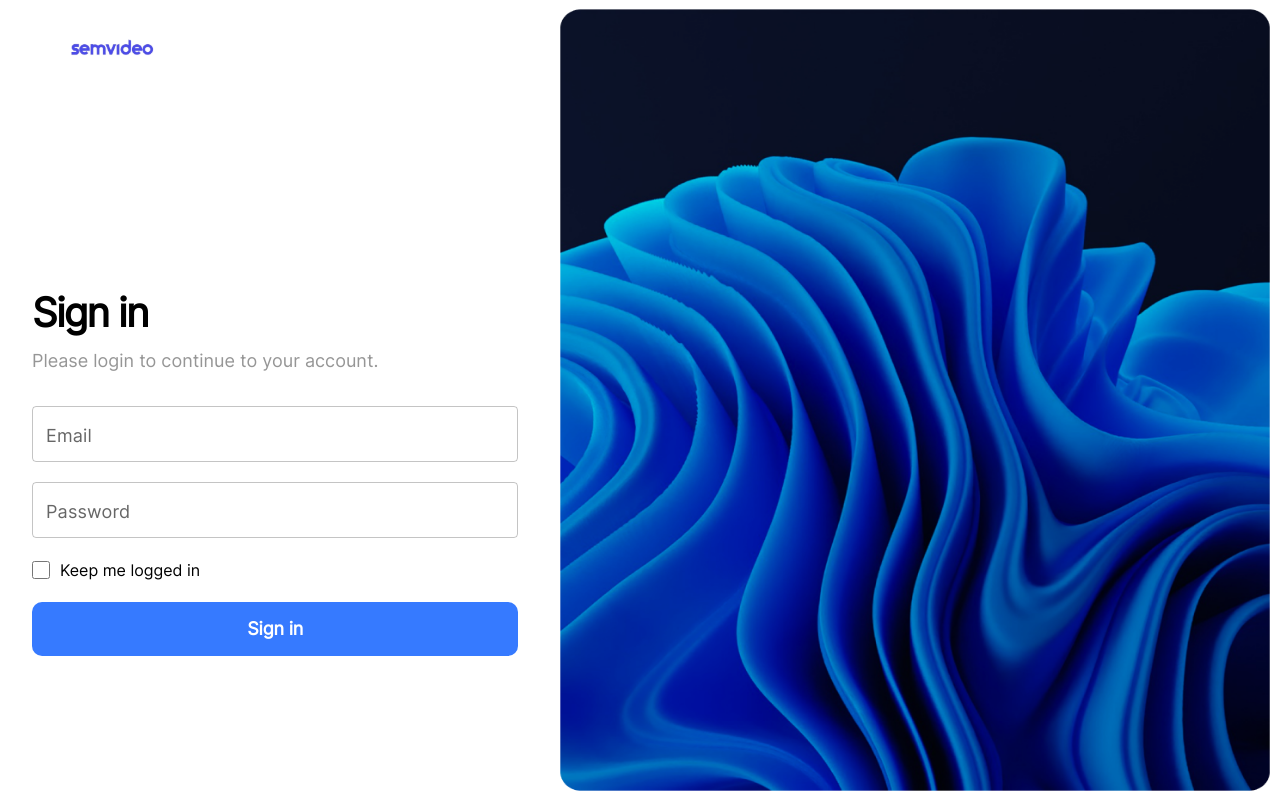
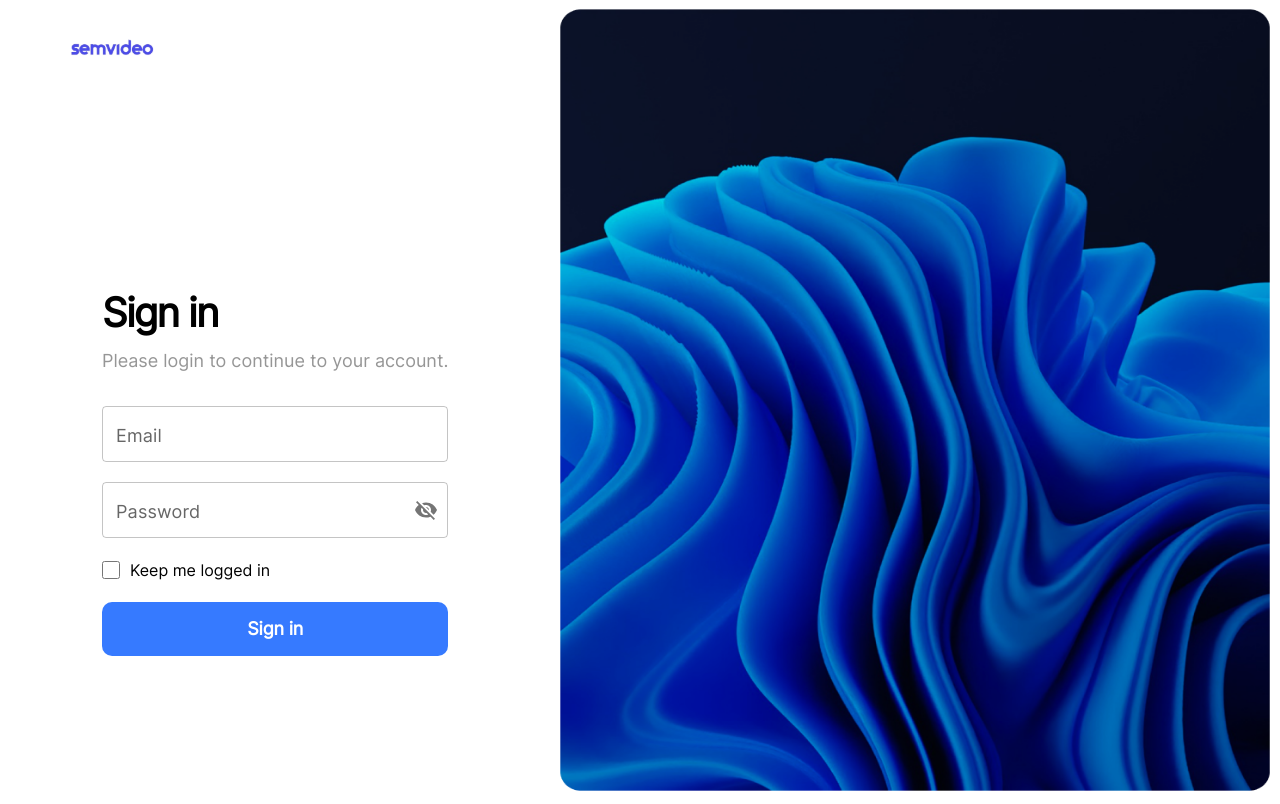
Before and after one commit to Rustamli510/Semvideo, a React (Vite) app: page / in a window 1280 px wide. Built offline with nearby package versions, Linux system fonts and the light colour scheme.

Commit message:
formik 90%

```diff
--- a/package.json
+++ b/package.json
@@ -12,6 +12,7 @@
   "dependencies": {
     "@emotion/react": "^11.11.4",
     "@emotion/styled": "^11.11.5",
+    "@mui/icons-material": "^5.15.19",
     "@mui/material": "^5.15.19",
     "@mui/styled-engine-sc": "^6.0.0-alpha.18",
     "@react-spring/web": "^9.7.3",
--- a/src/Pages/Signİn.jsx
+++ b/src/Pages/Signİn.jsx
@@ -1,14 +1,26 @@
-import React from 'react'
-import '../Style/Pages/Signİn.scss'
-import Logo from '../assets/Logo/Untitled_design__6_-removebg-preview 1.svg'
-import Walpaper from '../assets/İmages/Group 401.png'
-import Box from '@mui/material/Box';
+import React from 'react';
+import '../Style/Pages/Signİn.scss';
+import Logo from '../assets/Logo/Untitled_design__6_-removebg-preview 1.svg';
+import Walpaper from '../assets/İmages/Group 401.png';
 import TextField from '@mui/material/TextField';
-import { Formik, Field } from 'formik';
+import { Formik, Form, Field, ErrorMessage } from 'formik';
 import * as Yup from 'yup';
-import { Link } from '@mui/material';
+import IconButton from '@mui/material/IconButton';
+import OutlinedInput from '@mui/material/OutlinedInput';
+import InputLabel from '@mui/material/InputLabel';
+import InputAdornment from '@mui/material/InputAdornment';
+import FormControl from '@mui/material/FormControl';
+import Visibility from '@mui/icons-material/Visibility';
+import VisibilityOff from '@mui/icons-material/VisibilityOff';
 
-function Signİn() {
+function SignIn() {
+    const [showPassword, setShowPassword] = React.useState(true);
+
+    const handleClickShowPassword = () => setShowPassword((show) => !show);
+
+    const handleMouseDownPassword = (event) => {
+        event.preventDefault();
+    };
 
     const initialValues = {
         email: '',
@@ -16,8 +28,8 @@ function Signİn() {
     };
 
     const validationSchema = Yup.object().shape({
-        email: Yup.string().email('Geçersiz e-posta formatı.').required('E-posta adresinizi giriniz.'),
-        password: Yup.string().required('Parolanızı giriniz.'),
+        email: Yup.string().email('Incorrect email type.').required('Enter your email.'),
+        password: Yup.string().required('Enter your password.'),
     });
 
     const onSubmit = (values) => {
@@ -25,10 +37,10 @@ function Signİn() {
     };
 
     return (
-        <section className='signIn'>
+        <section className="signIn">
             <div className="signIn-left">
                 <div className="header">
-                    <img src={Logo} alt="" />
+                    <img src={Logo} alt="Logo" />
                 </div>
 
                 <div className="inputs">
@@ -38,56 +50,74 @@ function Signİn() {
                     </div>
 
                     <div className="inputs-mid">
-                        <Formik
-                            initialValues={initialValues}
-                            validationSchema={validationSchema}
-                            onSubmit={onSubmit}
-                        >
-                            {({ values, errors, touched }) => (
-                                <form>
-                                    <Field
+                        <Formik initialValues={initialValues} validationSchema={validationSchema} onSubmit={onSubmit}>
+                            {({ values, errors, touched, handleChange, handleBlur }) => (
+                                <Form>
+                                    <div className="form-field">
+                                        <TextField
                                             name="email"
                                             label="Email"
-                                        component={TextField}
+                                            value={values.email}
+                                            onChange={handleChange}
+                                            onBlur={handleBlur}
                                             fullWidth
+                                            error={touched.email && Boolean(errors.email)}
+                                            helperText={touched.email && errors.email}
                                         />
-                                    {errors.email && touched.email && (
-                                        <span className="error">{errors.email}</span>
+                                    </div>
+
+                                    <div className="form-field">
+                                        <FormControl variant="outlined" fullWidth>
+                                            <InputLabel htmlFor="outlined-adornment-password">Password</InputLabel>
+                                            <OutlinedInput
+                                                id="outlined-adornment-password"
+                                                name="password"
+                                                type={showPassword ? 'password' : 'text'}
+                                                value={values.password}
+                                                onChange={handleChange}
+                                                onBlur={handleBlur}
+                                                endAdornment={
+                                                    <InputAdornment position="end">
+                                                        <IconButton
+                                                            aria-label="toggle password visibility"
+                                                            onClick={handleClickShowPassword}
+                                                            onMouseDown={handleMouseDownPassword}
+                                                            edge="end"
+                                                        >
+                                                            {showPassword ? <VisibilityOff /> : <Visibility />}
+                                                        </IconButton>
+                                                    </InputAdornment>
+                                                }
+
+                                                label="Password"
+
+                                            />
+                                            {touched.password && errors.password && (
+                                                <span className="error" style={{ color: 'red' }}>{errors.password}</span>
                                             )}
-
-                                    <Field
-                                        name="password"
-                                        label="Password"
-                                        component={TextField}
-                                        type="password"
-                                        fullWidth
-                                    />
-                                    {errors.password && touched.password && (
-                                        <span className="error">{errors.password}</span>
-                                    )}
-
-                                    {/* <button type="submit">Gönder</button> */}
-                                </form>
-                            )}
-                        </Formik>
+                                        </FormControl>
                                     </div>
 
                                     <div className="inputs-bt">
-                        <input className='check' type="checkbox" name="" id="" />
+                                        <input className="check" type="checkbox" name="keepLoggedIn" id="keepLoggedIn" />
                                         <p>Keep me logged in</p>
                                     </div>
 
                                     <div className="inputs-sign">
-                        <Link>Sign in</Link>
+                                        <button type="submit" className="sign-in-button">Sign in</button>
+                                    </div>
+                                </Form>
+                            )}
+                        </Formik>
                     </div>
                 </div>
             </div>
 
             <div className="walpaper">
-                <img src={Walpaper} alt="" />
+                <img src={Walpaper} alt="Wallpaper" />
             </div>
         </section>
-    )
+    );
 }
 
-export default Signİn
+export default SignIn;
--- a/src/Style/Pages/Signİn.css
+++ b/src/Style/Pages/Signİn.css
@@ -42,6 +42,26 @@
 .signIn .signIn-left .inputs .inputs-mid .css-wb57ya-MuiFormControl-root-MuiTextField-root {
   margin-bottom: 20px;
 }
+.signIn .signIn-left .inputs .inputs-mid .MuiFormControl-root {
+  margin: 0 0 20px 0;
+  width: 100%;
+}
+.signIn .signIn-left .inputs .inputs-mid .MuiFormLabel-root {
+  background-color: white;
+  width: 90px;
+}
+.signIn .signIn-left .inputs .inputs-mid .css-1wc848c-MuiFormHelperText-root.Mui-error {
+  margin: 5px 0 0 0;
+}
+.signIn .signIn-left .inputs .inputs-mid .error {
+  color: #d32f2f;
+  font-family: "Roboto", "Helvetica", "Arial", sans-serif;
+  font-weight: 500;
+  font-size: 0.75rem;
+  line-height: 1.66;
+  letter-spacing: 0.03333em;
+  margin: 5px 0 0 0;
+}
 .signIn .signIn-left .inputs .inputs-bt {
   display: flex;
   align-items: center;
@@ -62,7 +82,7 @@
 .signIn .signIn-left .inputs .inputs-sign {
   margin-top: 20px;
 }
-.signIn .signIn-left .inputs .inputs-sign a {
+.signIn .signIn-left .inputs .inputs-sign .sign-in-button {
   font-family: "Inter";
   font-size: 18px;
   font-weight: 600;
@@ -72,8 +92,10 @@
   color: #FFFFFF;
   padding: 16px 8px;
   background-color: #367AFF;
-  display: block;
+  border: none;
   border-radius: 10px;
+  width: 100%;
+  cursor: pointer;
 }
 .signIn .walpaper {
   width: 60%;
--- a/src/Style/Pages/Signİn.scss
+++ b/src/Style/Pages/Signİn.scss
@@ -11,6 +11,7 @@
         justify-content: space-between;
 
         .inputs {
+
             margin: 0 auto;
 
             .inputs-top {
@@ -47,6 +48,30 @@
                 .css-wb57ya-MuiFormControl-root-MuiTextField-root {
                     margin-bottom: 20px;
                 }
+
+                .MuiFormControl-root {
+                    margin: 0 0 20px 0;
+                    width: 100%;
+                }
+
+                .MuiFormLabel-root {
+                    background-color: white;
+                    width: 90px;
+                }
+
+                .css-1wc848c-MuiFormHelperText-root.Mui-error {
+                    margin: 5px 0 0 0;
+                }
+
+                .error {
+                    color: #d32f2f;
+                    font-family: "Roboto", "Helvetica", "Arial", sans-serif;
+                    font-weight: 500;
+                    font-size: 0.75rem;
+                    line-height: 1.66;
+                    letter-spacing: 0.03333em;
+                    margin: 5px 0 0 0;
+                }
             }
 
             .inputs-bt {
@@ -73,7 +98,7 @@
 
                 margin-top: 20px;
 
-                a {
+                .sign-in-button {
                     font-family: 'Inter';
                     font-size: 18px;
                     font-weight: 600;
@@ -83,8 +108,10 @@
                     color: #FFFFFF;
                     padding: 16px 8px;
                     background-color: #367AFF;
-                    display: block;
+                    border: none;
                     border-radius: 10px;
+                    width: 100%;
+                    cursor: pointer;
                 }
             }
         }
```
Also changed, not shown: 2 other files (tests, documents, lock files or other folders). Lines whose indentation alone changed are shown as unchanged.
